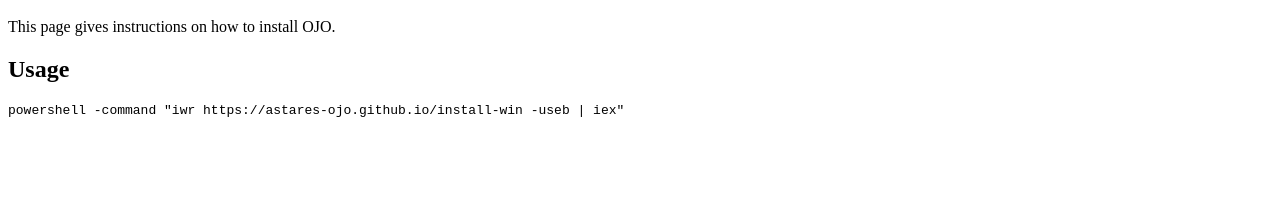
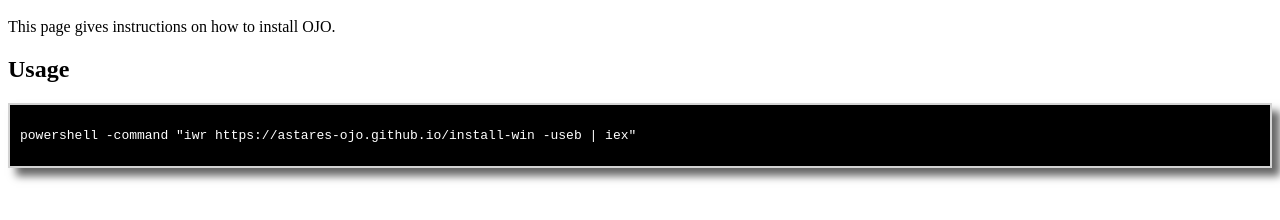
Before and after one commit to astares-ojo/astares-ojo.github.io, a plain HTML site: page index.html in a window 1280 px wide. Shown: the part 48-268 px from the top of the page. Drawn offline with Linux system fonts and the light colour scheme.

Commit message:
add style

```diff
--- /dev/null
+++ b/css/main.css
@@ -0,0 +1,10 @@
+
+
+.console {
+    background-color: black;
+    color: white;
+    padding: 10px;
+    border: 2px solid lightGray;
+    box-shadow:8px 8px 8px #666;
+    font-family: Arial;
+}
--- a/index.html
+++ b/index.html
@@ -1,6 +1,7 @@
 <html>
     <head>
         <title>Astares OJO</title>
+        <link rel="stylesheet" href="css/main.css">
     </head>
     <body>
         <h1>Welcome to Astares OJO</h1>
```
